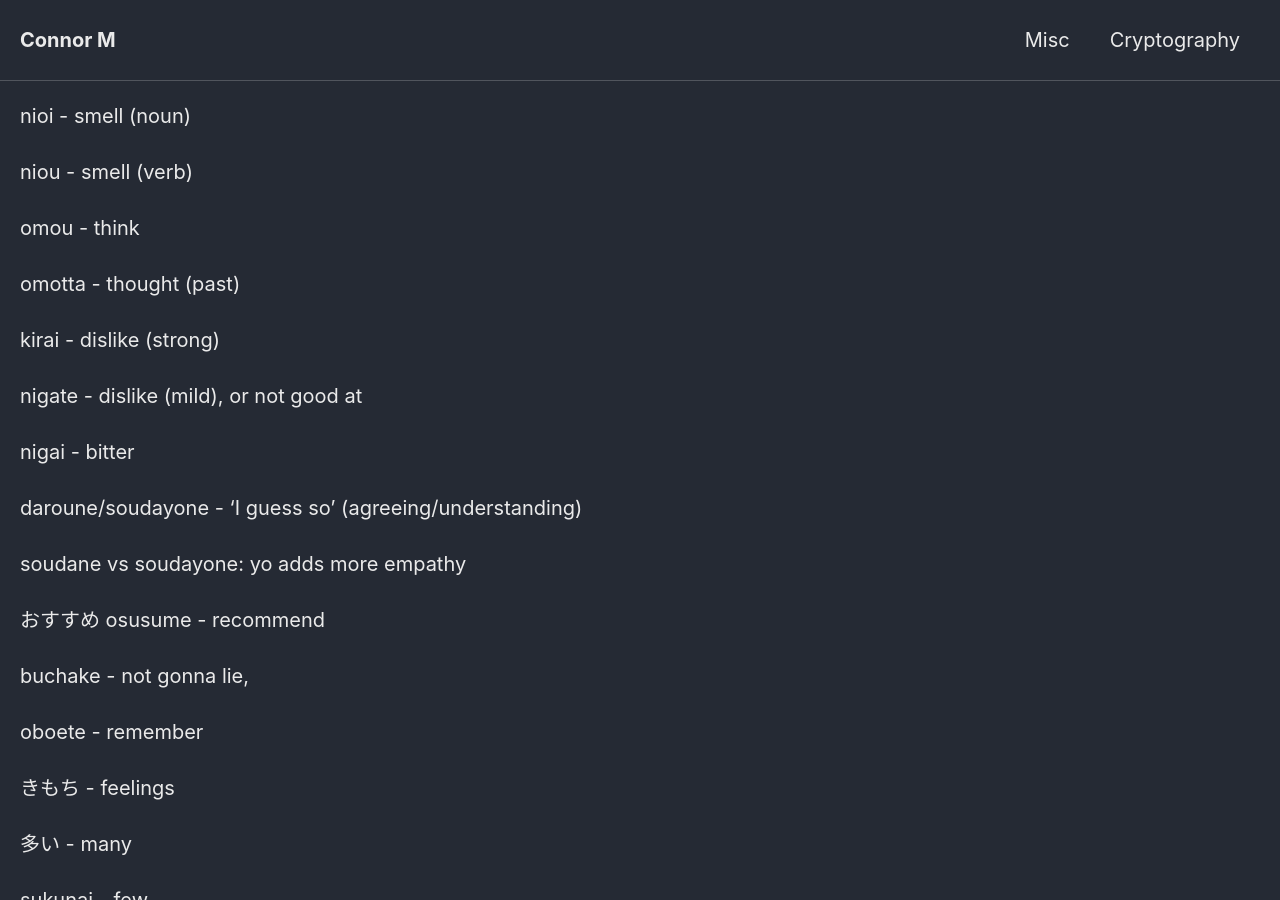
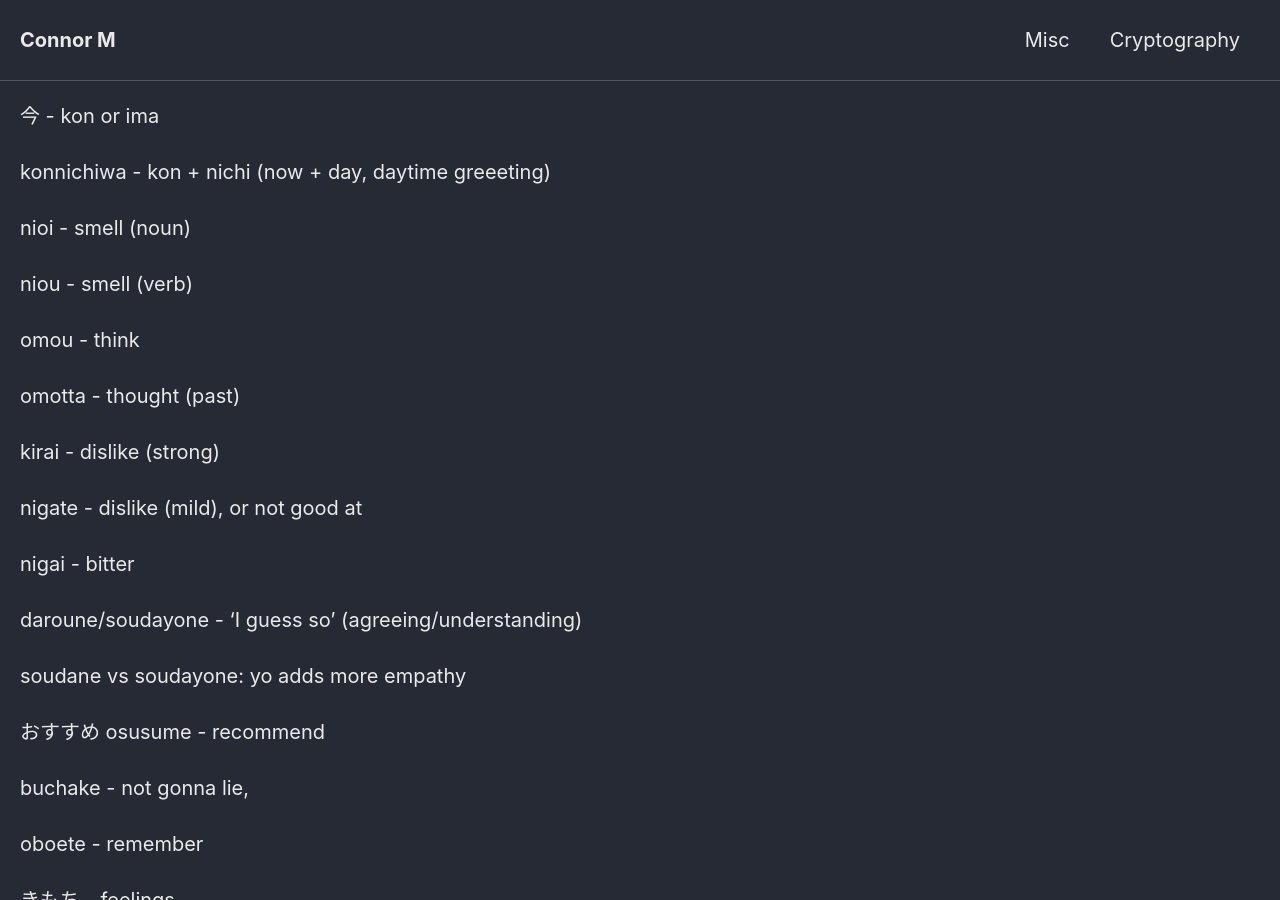
Before and after one commit to Connor-McCartney/Connor-McCartney.github.io, a Jekyll site: the page built from _pages/misc/japanese.md, in a window 1280 px wide and 900 px high. Built offline with Jekyll 4.4.1, drawn with Linux system fonts in a browser that asks for light colours; cached includes are drawn as plain includes; our own code applies the rules of GitHub Pages for plain Markdown files.

Commit message:
Update japanese.md

```diff
--- a/_pages/misc/japanese.md
+++ b/_pages/misc/japanese.md
@@ -1,3 +1,8 @@
+今 - kon or ima
+
+konnichiwa - kon + nichi (now + day, daytime greeeting)
+
+
 nioi - smell (noun)
 
 niou - smell (verb)
```
